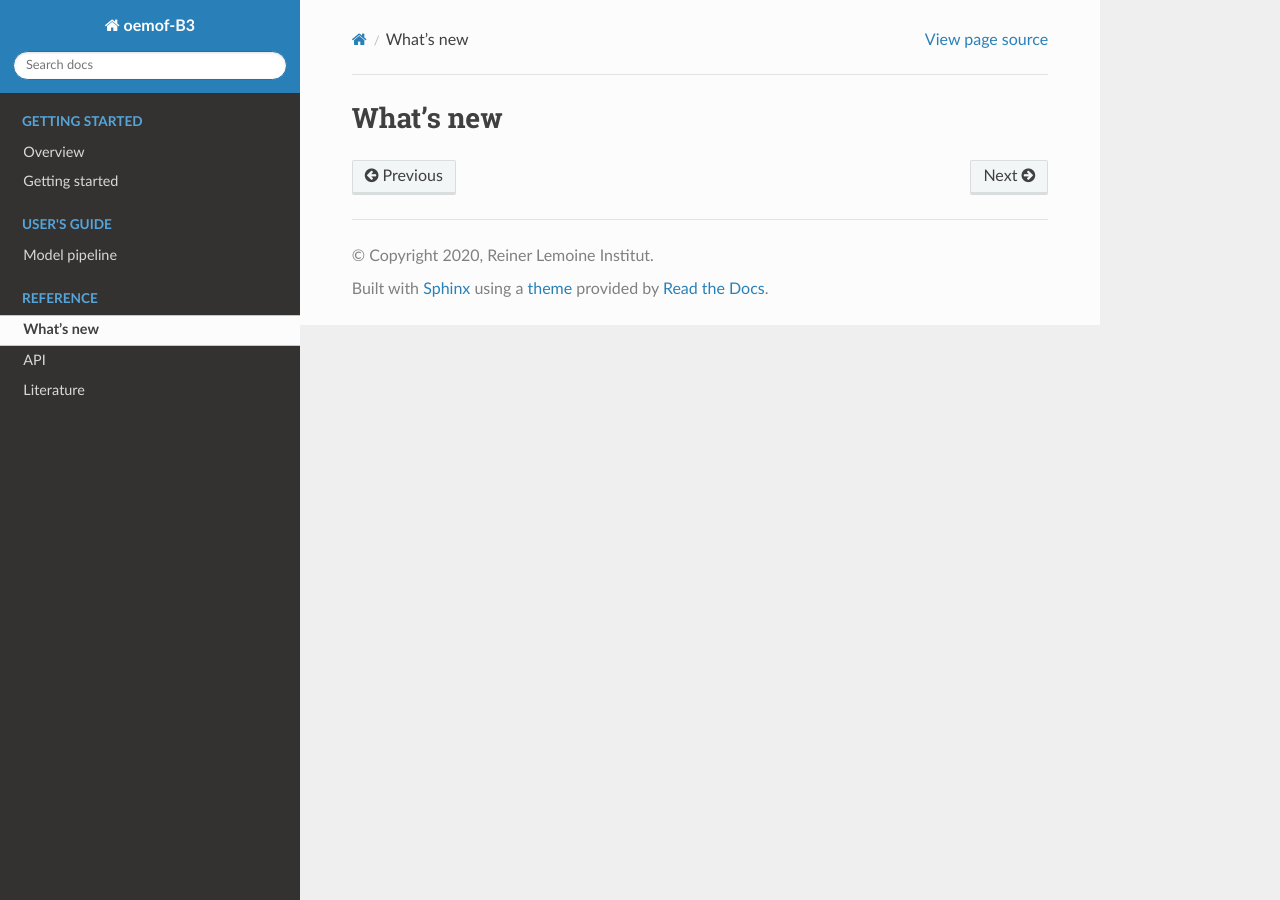
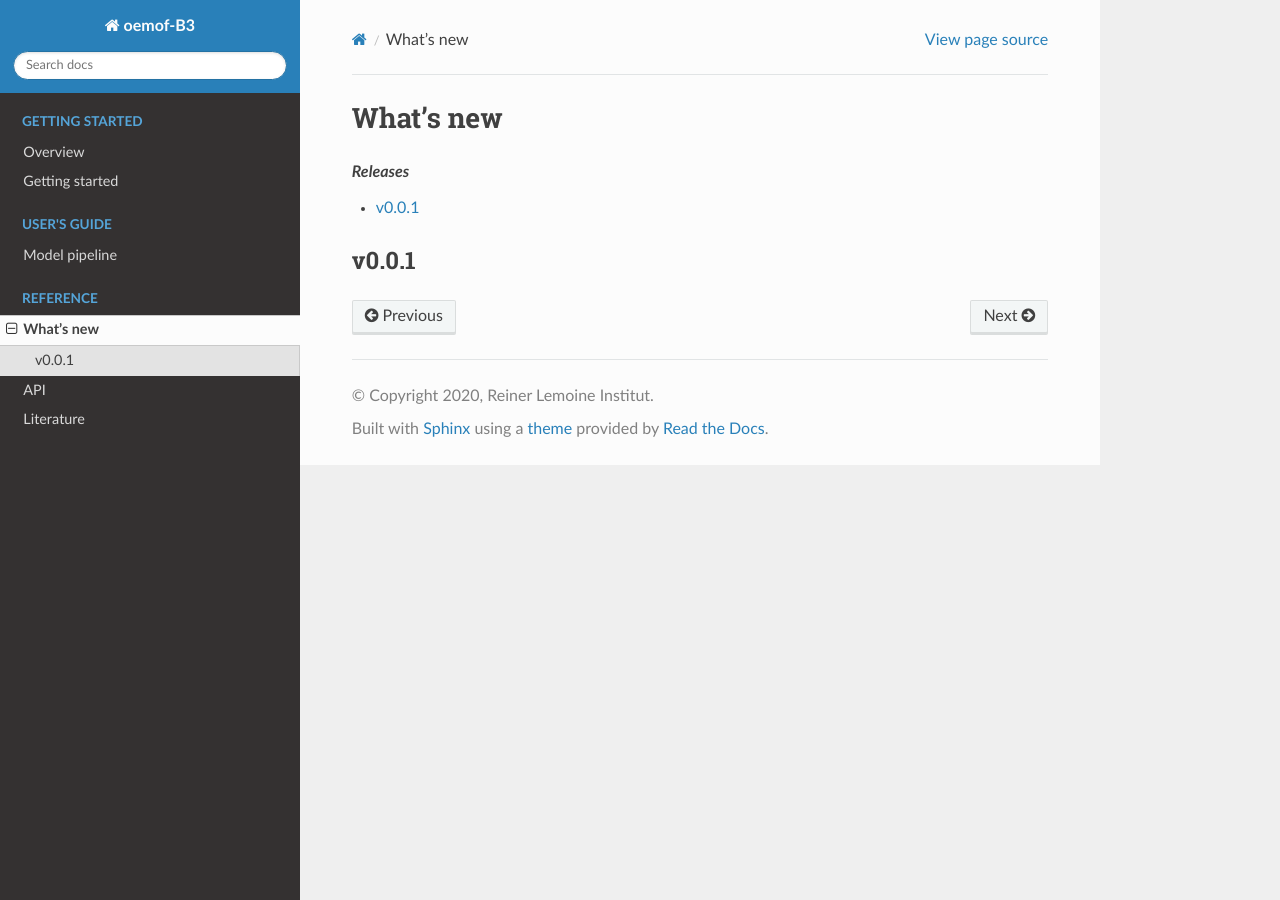
Before and after one commit to rl-institut/oemof-B3, a Sphinx documentation site: the page built from docs/whats_new.rst, in a window 1280 px wide. Built offline with Sphinx 7.4.7 and the Read the Docs theme 2.0.0, drawn with Linux system fonts in a browser that asks for light colours.

Commit message:
Add whatsnew file

```diff
--- a/docs/whats_new.rst
+++ b/docs/whats_new.rst
@@ -3,3 +3,10 @@
 ~~~~~~~~~~
 What's new
 ~~~~~~~~~~
+
+.. contents:: `Releases`
+    :depth: 1
+    :local:
+    :backlinks: top
+
+.. include::  whats_new/v0-0-1.rst
--- /dev/null
+++ b/docs/whats_new/v0-0-1.rst
@@ -0,0 +1,2 @@
+v0.0.1
+======
```
